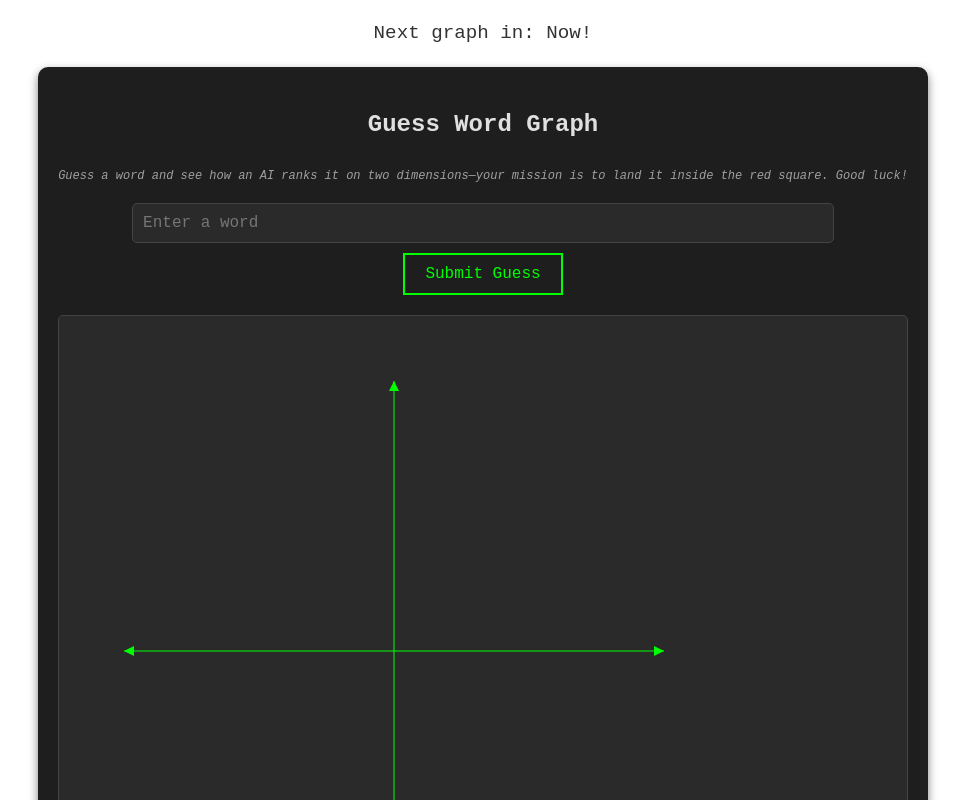
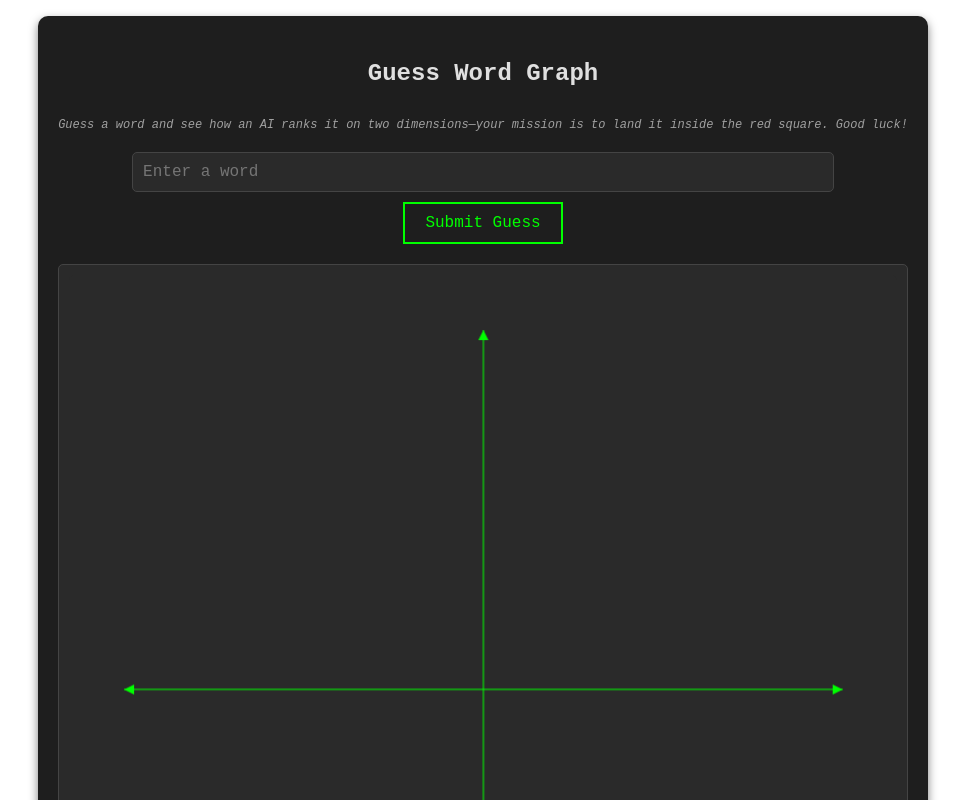
Before and after one commit to BenLirio/word-guess-client, a React (Vite) app: page / in a window 1280 px wide. Shown: the top 800 px of the page, without its empty margins (157-1122 px from the left). Built offline with nearby package versions, Linux system fonts and the light colour scheme; no server answers.

Commit message:
improve countdown timer

```diff
--- a/src/App.tsx
+++ b/src/App.tsx
@@ -2,14 +2,17 @@ import "./App.css";
 import GuessWordGraph from "./components/GuessWordGraph";
 import Footer from "./components/Footer";
 import CountdownTimer from "./components/CountdownTimer";
+import { RefreshTriggerProvider } from "./context/RefreshTriggerContext";
 
 function App() {
   return (
-    <div className="app-container">
-      <CountdownTimer />
-      <GuessWordGraph />
-      <Footer />
-    </div>
+    <RefreshTriggerProvider>
+      <div className="app-container">
+        <CountdownTimer />
+        <GuessWordGraph />
+        <Footer />
+      </div>
+    </RefreshTriggerProvider>
   );
 }
 
--- a/src/components/CountdownTimer.tsx
+++ b/src/components/CountdownTimer.tsx
@@ -1,29 +1,46 @@
 import React, { useEffect, useState } from "react";
 import "./CountdownTime.css";
 import { getTimeUntilNextGraph } from "../api";
+import { useRefreshTriggerContext } from "../context/RefreshTriggerContext";
 
 const CountdownTimer: React.FC = () => {
-  const targetTime = new Date("2025-04-05T00:00:00").getTime(); // Dummy timestamp
-  const [timeLeft, setTimeLeft] = useState(targetTime - Date.now());
+  const [timeOfNextGraph, setTimeOfNextGraph] = useState<number | null>(null);
+  const [timeMod, setTimeMod] = useState<number | null>(null);
+  const [timeLeft, setTimeLeft] = useState<number | null>(null);
+
+  const { refreshTrigger, setRefreshTrigger } = useRefreshTriggerContext();
 
   useEffect(() => {
     const fetchTimeUntilNextGraph = async () => {
       try {
-        const { timeUntilNextGraph } = await getTimeUntilNextGraph({});
-        setTimeLeft(timeUntilNextGraph);
+        const { timeOfNextGraph, timeMod } = await getTimeUntilNextGraph({});
+        setTimeOfNextGraph(timeOfNextGraph);
+        setTimeMod(timeMod);
       } catch (error) {
         console.error("Error fetching time until next graph:", error);
       }
     };
-
     fetchTimeUntilNextGraph();
 
     const intervalId = setInterval(() => {
-      setTimeLeft((prevTime) => prevTime - 1000);
-    }, 1000);
+      if (timeOfNextGraph === null || timeMod === null) {
+        return;
+      }
+      const now = Date.now();
+      if (now >= timeOfNextGraph) {
+        setTimeOfNextGraph((prevTimeOfNextGraph) => {
+          if (prevTimeOfNextGraph === null) return null;
+          return prevTimeOfNextGraph + timeMod;
+        });
+
+        // Toggle the refresh trigger when the countdown resets
+        setRefreshTrigger(!refreshTrigger);
+      }
+      setTimeLeft(Math.max(0, timeOfNextGraph - now));
+    }, 100);
 
     return () => clearInterval(intervalId);
-  }, [targetTime]);
+  }, [timeMod, timeOfNextGraph, refreshTrigger, setRefreshTrigger]);
 
   const formatTime = (milliseconds: number) => {
     const totalSeconds = Math.floor(milliseconds / 1000);
@@ -36,7 +53,7 @@ const CountdownTimer: React.FC = () => {
 
   return (
     <div className="countdown-timer">
-      <p>Next graph in: {timeLeft > 0 ? formatTime(timeLeft) : "Now!"}</p>
+      {timeLeft != null && <p>Next graph in: {formatTime(timeLeft)}</p>}
     </div>
   );
 };
--- a/src/components/GraphCanvas.tsx
+++ b/src/components/GraphCanvas.tsx
@@ -21,21 +21,6 @@ const GraphCanvas: React.FC<GraphCanvasProps> = ({ dataPoints }) => {
   );
   const [spectrumLabels, setSpectrumLabels] =
     useState<GetSpectrumResponse | null>(null);
-
-  const setAspectRatio = () => {
-    if (containerRef.current) {
-      const windowWidth = window.innerWidth;
-      const windowHeight = window.innerHeight;
-      const width = Math.min(windowWidth, windowHeight) * 0.8;
-      containerRef.current.style.width = `${width}px`;
-
-      const canvas = canvasRef.current;
-      if (canvas) {
-        canvas.style.width = `${width}px`;
-        canvas.style.height = `${width}px`;
-      }
-    }
-  };
 
   const checkWinCondition = useCallback(() => {
     const winningGuess = dataPoints.find(({ hitTarget }) => hitTarget);
@@ -232,14 +217,6 @@ const GraphCanvas: React.FC<GraphCanvasProps> = ({ dataPoints }) => {
   }, [drawAxisArrows, drawAxisLabels, drawDataPoints, drawTarget]);
 
   useEffect(() => {
-    setAspectRatio();
-    window.addEventListener("resize", setAspectRatio);
-    return () => {
-      window.removeEventListener("resize", setAspectRatio);
-    };
-  }, []);
-
-  useEffect(() => {
     drawGraph();
     checkWinCondition();
   }, [drawGraph, checkWinCondition]);
@@ -290,7 +267,7 @@ const GraphCanvas: React.FC<GraphCanvasProps> = ({ dataPoints }) => {
           ref={canvasRef}
           style={{
             width: "100%",
-            height: "100%",
+            aspectRatio: "1 / 1",
             display: "block",
             borderRadius: "10px",
           }}
--- /dev/null
+++ b/src/context/RefreshTriggerContext.tsx
@@ -0,0 +1,38 @@
+import React, { createContext, useState, ReactNode, useContext } from "react";
+
+// Define the shape of the context
+interface RefreshTriggerContextType {
+  refreshTrigger: boolean;
+  setRefreshTrigger: (newValue: boolean) => void;
+}
+
+// Create the context with a default value
+const RefreshTriggerContext = createContext<
+  RefreshTriggerContextType | undefined
+>(undefined);
+
+// Create the provider component
+export const RefreshTriggerProvider: React.FC<{ children: ReactNode }> = ({
+  children,
+}) => {
+  const [refreshTrigger, setRefreshTrigger] = useState(false);
+
+  return (
+    <RefreshTriggerContext.Provider
+      value={{ refreshTrigger, setRefreshTrigger }}
+    >
+      {children}
+    </RefreshTriggerContext.Provider>
+  );
+};
+
+// Custom hook for consuming the context
+export const useRefreshTriggerContext = (): RefreshTriggerContextType => {
+  const context = useContext(RefreshTriggerContext);
+  if (!context) {
+    throw new Error(
+      "useRefreshTriggerContext must be used within a RefreshTriggerProvider"
+    );
+  }
+  return context;
+};
--- a/src/types/shared.ts
+++ b/src/types/shared.ts
@@ -33,7 +33,8 @@ export type GuessWordFunction = (
 // eslint-disable-next-line @typescript-eslint/no-empty-object-type
 export interface GetTimeUntilNextGraphRequest {}
 export type GetTimeUntilNextGraphResponse = {
-  timeUntilNextGraph: number;
+  timeOfNextGraph: number;
+  timeMod: number;
 };
 export type GetTimeUntilNextGraphFunction = (
   request: GetTimeUntilNextGraphRequest
```
